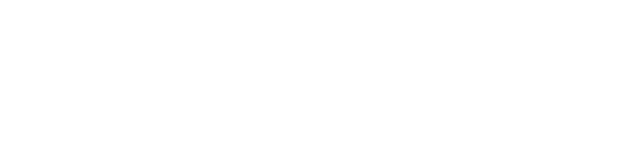
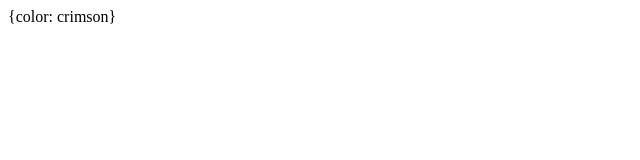
Before and after one commit to reidgarner/git-practice, a plain HTML site: page index.html in a window 1280 px wide. Shown: the whole page, without its empty margins (0-640 px from the left). Drawn offline with Linux system fonts and the light colour scheme.

```diff
--- a/index.html
+++ b/index.html
@@ -7,6 +7,6 @@
     <title>Document</title>
 </head>
 <body>
-
+    {color: crimson}
 </body>
 </html>
```
Also changed, not shown: style.css (added).
